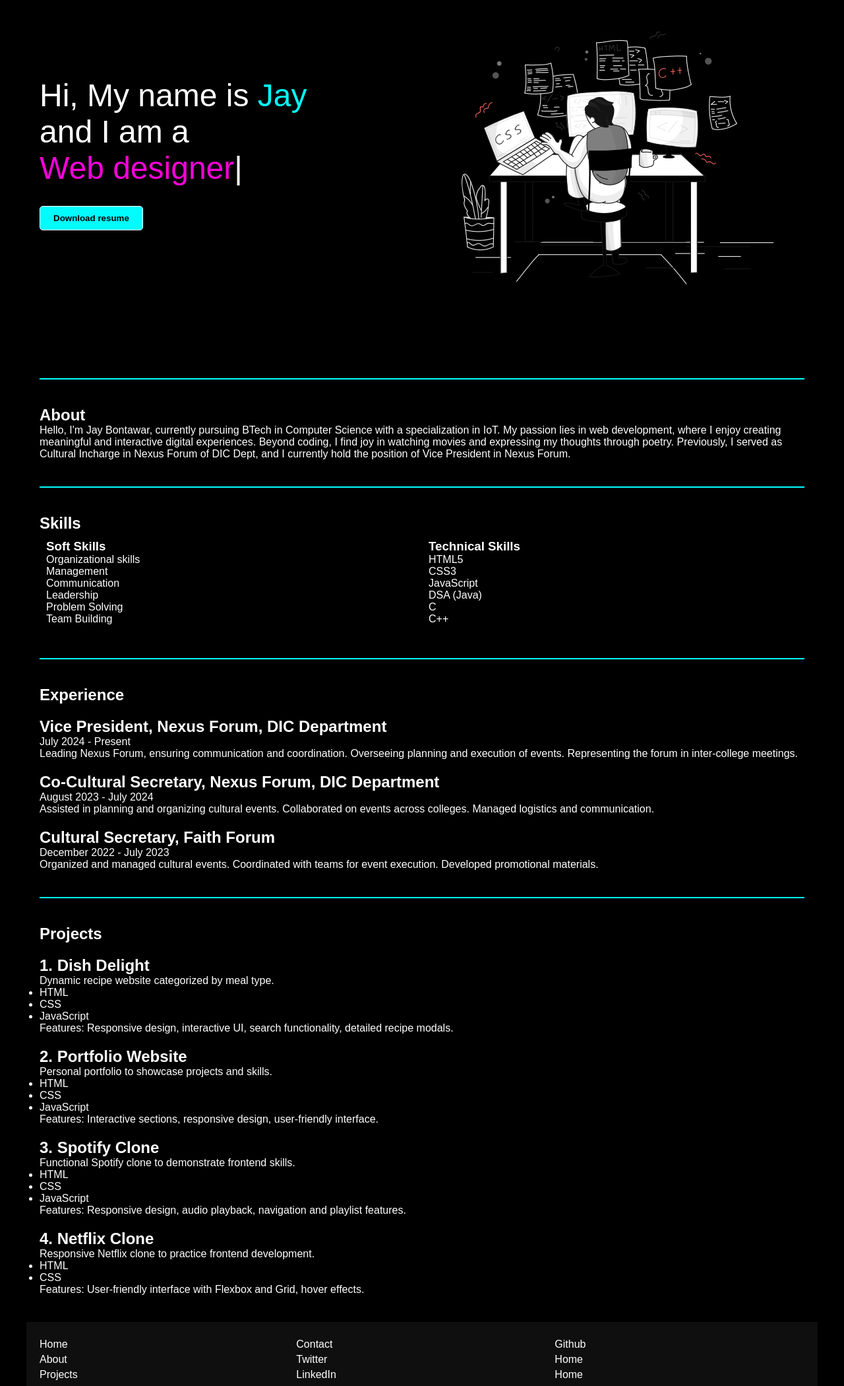
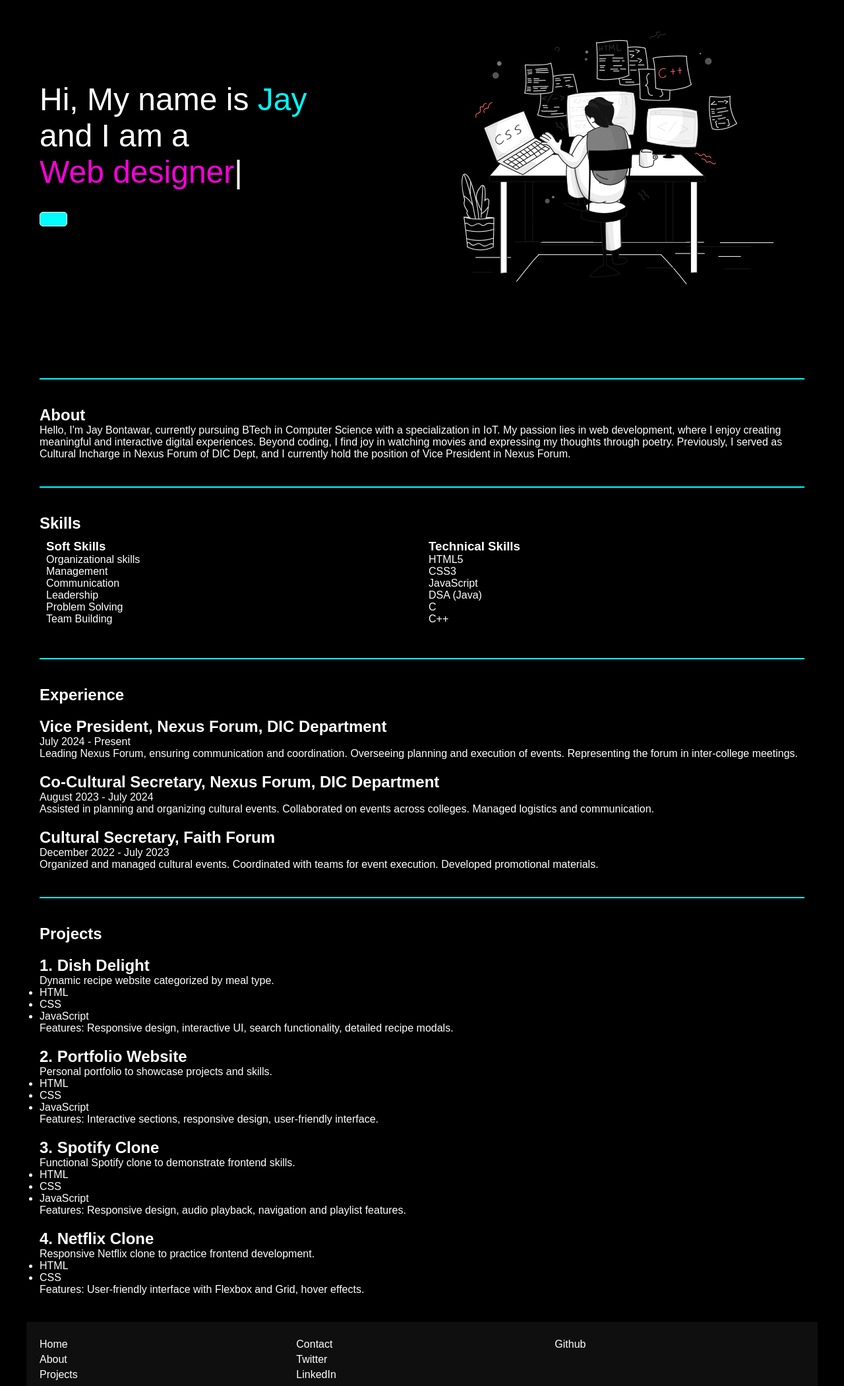
Before and after one commit to jay26027894/MY-resume, a plain HTML site: page index.html in a window 1280 px wide. Shown: the part 155-2255 px from the top of the page at 66% size. Drawn offline with nearby package versions, Linux system fonts and the light colour scheme.

Commit message:
Update index.html

```diff
--- a/index.html
+++ b/index.html
@@ -27,7 +27,7 @@
                 <div class="purple"></div>
                 <span id="element"></span>
                 <div class="buttons">
-                    <button class="btn">Download resume</button>
+                     <button class="btn" ><a href="Resume.pdf.pdf"></a></button>
                 </div>
             </div>
             <div class="rightsection">
@@ -160,8 +160,7 @@
             <div class="footerthird">
                 <ul>
                     <li><a href="https://github.com/jay26027894">Github</a></li>
-                    <li><a href="#firstsection">Home</a></li>
-                    <li><a href="#firstsection">Home</a></li>
+
                 </ul>
             </div>
             <div class="footerfourth"></div>
```
